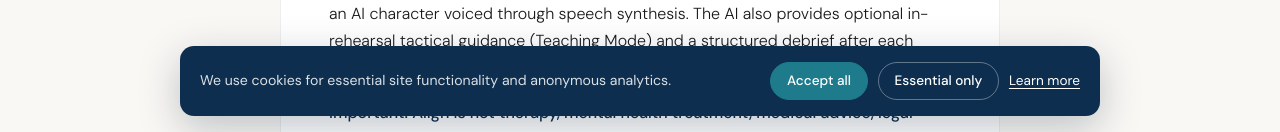
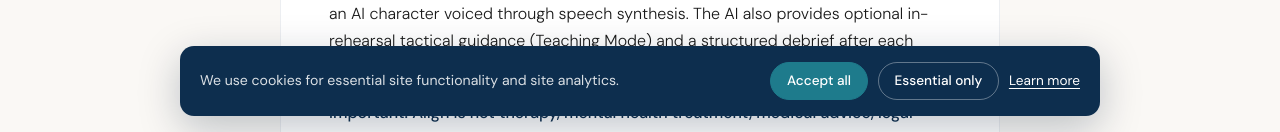
Before and after one commit to Krithika208/Align-Rehearsal-Agent, a Next.js app: page /terms in a window 1280 px wide. Shown: the part 668-800 px from the top of the page. Built offline with nearby package versions, Linux system fonts and the light colour scheme; no server answers.

Commit message:
Cookie banner: "anonymous analytics" becomes "site analytics"
Co-Authored-By: Claude Opus 5.5 <noreply@anthropic.com>
Claude-Session: https://claude.ai/code/session_013cHXpR9hDJzBdXPLXqvyiv

```diff
--- a/components/CookieBanner.tsx
+++ b/components/CookieBanner.tsx
@@ -28,8 +28,7 @@ export default function CookieBanner() {
   return (
     <div className="cookie-banner" role="region" aria-label="Cookie consent">
       <p className="cookie-text">
-        We use cookies for essential site functionality and anonymous
-        analytics.
+        We use cookies for essential site functionality and site analytics.
       </p>
       <div className="cookie-actions">
         <button
```
